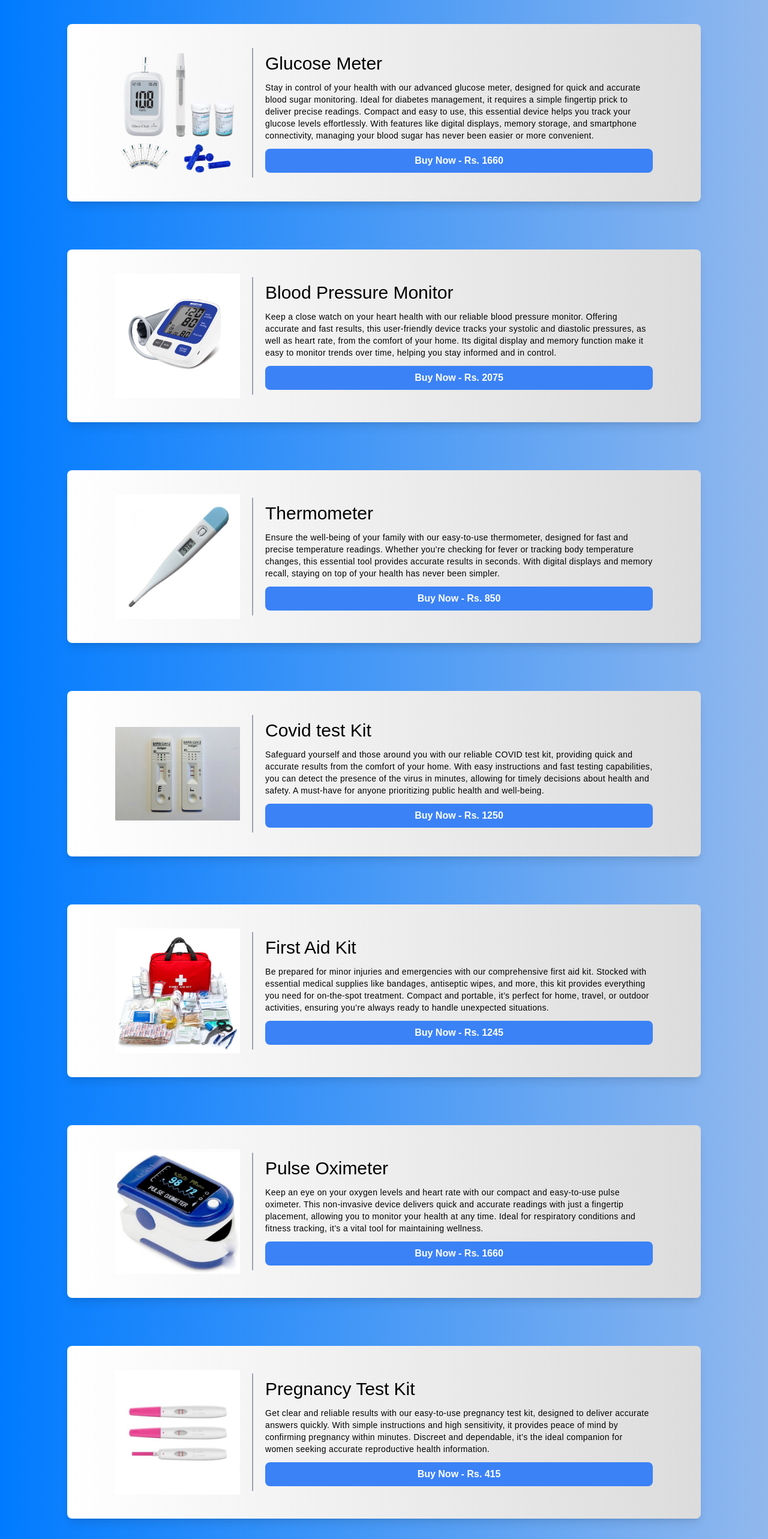
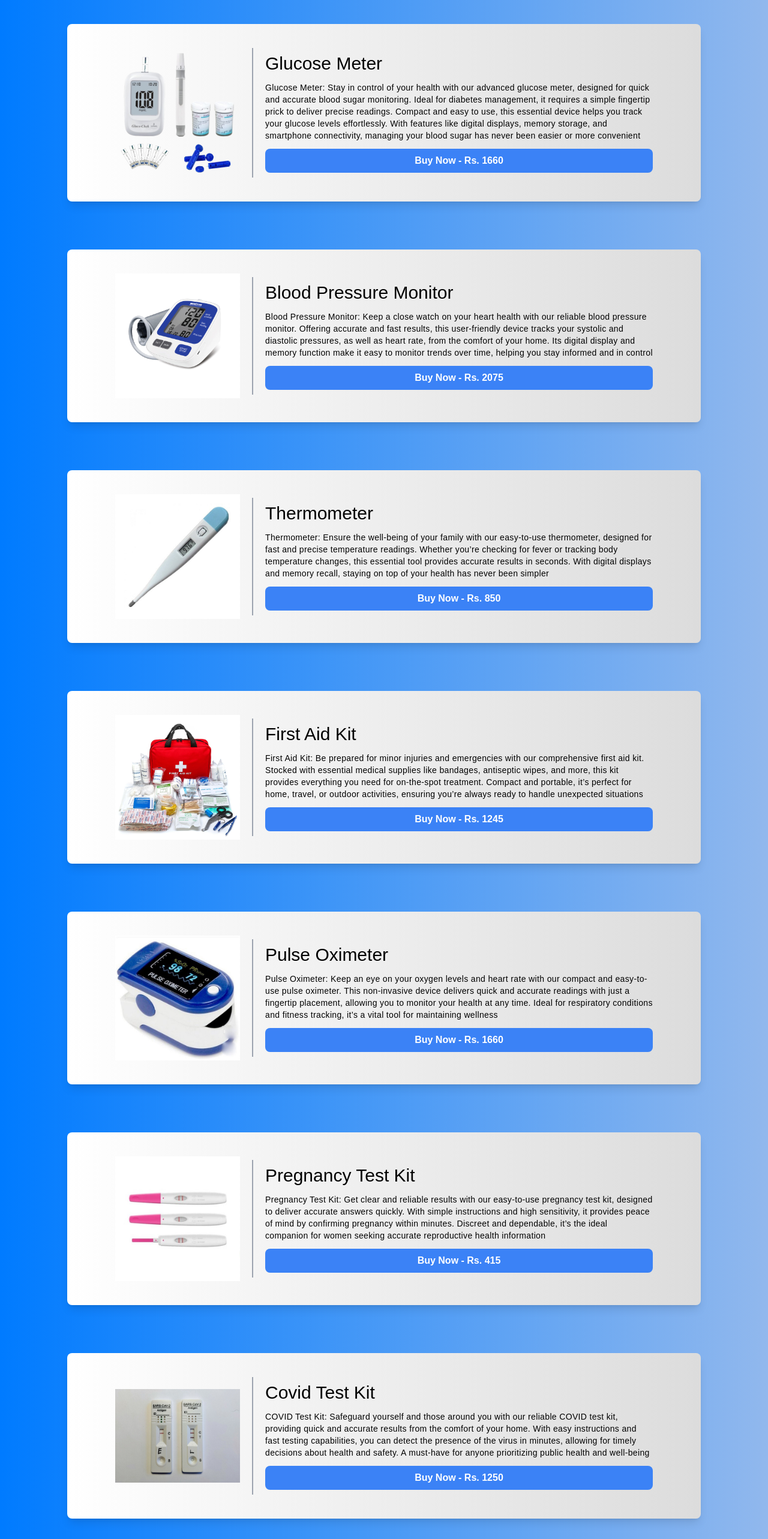
Before and after one commit to Harshit2583/medicoz, a React (Create React App) app: page /shopping in a window 1280 px wide. Shown: the part 120-2686 px from the top of the page at 60% size. Built offline with nearby package versions, Linux system fonts and the light colour scheme.

Commit message:
LangVariablesSet

```diff
--- a/src/Components/AuthPage/LogIn.js
+++ b/src/Components/AuthPage/LogIn.js
@@ -3,6 +3,8 @@ import useLogin from "../../Hooks/useLogin";
 import Logo from "../Common/Logo";
 import Header from "./Header";
 import { Link } from "react-router-dom";
+import lang from "../../Utils/languageConstants";
+import { useSelector } from "react-redux";
 
 const LogIn = () => {
   const {
@@ -16,15 +18,17 @@ const LogIn = () => {
     handleLogin,
   } = useLogin();
 
+  const langKey = useSelector((store) => store.config.lang);
+
   return (
     <div className="font-poppins">
       {/* <Header /> */}
       <div className="body-bg h-screen flex items-center justify-center pt-20">
         <div className="bg-white p-16 px-10 flex flex-col items-center rounded-lg w-[90%] sm:w-[45%] md:w-[35%] lg:w-[30%] xl:w-[22%] shadow-lg">
-          <h1 className="text-3xl font-medium mb-10 mt-2">Login</h1>
+          <h1 className="text-3xl font-medium mb-10 mt-2">{lang[langKey].login}</h1>
           <input
             type="email"
-            placeholder="Email"
+            placeholder={lang[langKey].email}
             onChange={(e) => {
               setEmail(e.target.value);
             }}
@@ -32,7 +36,7 @@ const LogIn = () => {
           ></input>
           <input
             type="password"
-            placeholder="Password"
+            placeholder={lang[langKey].password}
             onChange={(e) => {
               setPassword(e.target.value);
             }}
@@ -54,11 +58,11 @@ const LogIn = () => {
               checked={isRemember}
               onChange={handleRemember}
             ></input>
-            Remember Me
+            {lang[langKey].remember}
           </div>
           <button className="Btn-Container mb-10" onClick={handleLogin}>
             <span className="text">
-              Login {isSubmitting && <LoadingIcon content={""} />}
+            {lang[langKey].login}{isSubmitting && <LoadingIcon content={""} />}
             </span>
 
             <span className="icon-Container">
@@ -84,16 +88,16 @@ const LogIn = () => {
           </button>
 
           <div className="text-center text-xs font-medium mb-4">
-            <p className="mb-1">Forgot Password</p>
+            <p className="mb-1">{lang[langKey].forgotpassword}</p>
             <span className="">
-              Don't have an account?
+            {lang[langKey].haveAccount}
               <Link to={"/signup"}>
               <span
 
                 className="text-blue-500 cursor-pointer"
               >
                 {" "}
-                Sign Up{" "}
+                {lang[langKey].signUp}{" "}
               </span></Link>
             </span>
           </div>
--- a/src/Components/AuthPage/SignUp.js
+++ b/src/Components/AuthPage/SignUp.js
@@ -1,7 +1,9 @@
 import LoadingIcon from "../Common/LoadingIcon";
 import useSignUp from "../../Hooks/useSignUp";
-import Header from "./Header";
+// import Header from "./Header";
 import { Link } from "react-router-dom";
+import lang from "../../Utils/languageConstants";
+import { useSelector } from "react-redux";
 
 const SignUp = () => {
   const {
@@ -14,28 +16,29 @@ const SignUp = () => {
     handleSignIn
   } = useSignUp();
 
+  const langKey = useSelector((store) => store.config.lang);
   return (
     <div className="font-poppins">
       {/* <Header/> */}
     <div className="body-bg h-screen flex items-center justify-center pt-20">
       <div className="bg-white p-16 px-10 flex flex-col items-center rounded-lg w-[90%] sm:w-[45%] md:w-[35%] lg:w-[30%] xl:w-[23.5%]">
-        <h1 className="text-3xl font-medium mb-10 mt-2">Sign Up</h1>
+        <h1 className="text-3xl font-medium mb-10 mt-2"> {lang[langKey].signUp}</h1>
         <input
           ref={name}
           type="text"
-          placeholder="Name"
+          placeholder= {lang[langKey].name}
           className="block py-1 border-b-2 border-black mb-6 outline-none font-medium w-full"
         ></input>
         <input
           ref={email}
           type="email"
-          placeholder="Email"
+          placeholder={lang[langKey].email}
           className="block py-1 border-b-2 border-black mb-6 outline-none font-medium w-full"
         ></input>
         <input
           ref={password}
           type="password"
-          placeholder="Password"
+          placeholder={lang[langKey].password}
           className="block py-1 border-b-2 border-black outline-none font-medium w-full"
         ></input>
         <div className="mb-9 mt-1 w-full">
@@ -48,7 +51,7 @@ const SignUp = () => {
         </div>
         <button className="Btn-Container mb-10" onClick={handleSignIn}>
           <span className="text">
-            Sign In {isSubmitting && <LoadingIcon content={""} />}
+          {lang[langKey].signIn} {isSubmitting && <LoadingIcon content={""} />}
           </span>
           <span className="icon-Container">
             <svg
@@ -73,16 +76,16 @@ const SignUp = () => {
         </button>
 
         <div className="text-center text-xs font-medium mb-4">
-          <p className="mb-1">Forgot Password</p>
+          <p className="mb-1">{lang[langKey].forgetpassword}</p>
           <span className="">
-            Already have an account?
+          {lang[langKey].haveAccount}
             <Link to={"/login"}>
             <span
 
               className="text-blue-500 cursor-pointer"
             >
               {" "}
-              Log In
+              {lang[langKey].login}
             </span>{" "}
             </Link>
           </span>
--- a/src/Components/Common/ShoppingCard.js
+++ b/src/Components/Common/ShoppingCard.js
@@ -1,5 +1,7 @@
 import { useState } from "react";
 import useRazorPay from "../../Hooks/useRazorPay";
+import lang from "../../Utils/languageConstants";
+import { useSelector } from "react-redux";
 
 const ShoppingCard = ({ name, about, image, price }) => {
   const [transactionStatus, setTransactionStatus] = useState(false);
@@ -13,8 +15,9 @@ const ShoppingCard = ({ name, about, image, price }) => {
 
     handlePayment();
   };
+  const langKey = useSelector((store) => store.config.lang);
+  return (
 
-  return (
     <div className="blue-gradient mx-10 md:mx-28 px-2 sm:px-20 py-10 rounded-lg shadow-lg">
       <div className="flex lg:flex-row flex-col gap-5 items-center ">
         <img src={image} alt="glucometer" className="w-52 "></img>
@@ -25,7 +28,7 @@ const ShoppingCard = ({ name, about, image, price }) => {
             className="bg-blue-500 mt-4 lg:mt-0 text-white font-semibold py-2 px-6 rounded-lg hover:text-black flex justify-center"
             onClick={initiatePayment}
           >
-            Buy Now - {"Rs. " + price / 100}
+           {lang[langKey].buyNow} - {"Rs. " + price / 100}
             {transactionStatus && (
               <svg
                 className="animate-spin h-5 w-5 ml-3 mt-[0.15rem]"
--- a/src/Components/Header/Header.js
+++ b/src/Components/Header/Header.js
@@ -76,8 +76,8 @@ const Header = () => {
                   isActive("/shopping") ? "underline underline-offset-8" : ""
                 } ${langKey === "हिन्दी" ? "font-semibold tracking-wide" : ""}`}
               >
-                {/* {lang[langKey].doctor} */}
-                Shopping
+                {lang[langKey].shopping}
+                {/* Shopping */}
               </li>{" "}
             </Link>
             <li className="mr-2 ml-3 rounded-md">
--- a/src/Components/ShoppingPage/MainContainer.js
+++ b/src/Components/ShoppingPage/MainContainer.js
@@ -5,20 +5,21 @@ import CovidTests from "../../Images/covidTest.jpg";
 import FirstAid from "../../Images/firstAidKit.jpg";
 import PulseOximeter from "../../Images/pulseOximeter.jpg";
 import PregnancyKit from "../../Images/PregnancyTestingKit.jpg";
+import lang from "../../Utils/languageConstants";
+import { useSelector } from "react-redux";
+
 
 import ShoppingCard from "../Common/ShoppingCard";
 
 const MainContainer = () => {
+  const langKey = useSelector((store) => store.config.lang);
   return (
     <div className="flex flex-col gap-20">
 
-
       <div className="z-10 relative slideInRight">
         <ShoppingCard
-          name={"Glucose Meter"}
-          about={
-            "Stay in control of your health with our advanced glucose meter, designed for quick and accurate blood sugar monitoring. Ideal for diabetes management, it requires a simple fingertip prick to deliver precise readings. Compact and easy to use, this essential device helps you track your glucose levels effortlessly. With features like digital displays, memory storage, and smartphone connectivity, managing your blood sugar has never been easier or more convenient."
-          }
+          name={lang[langKey].glucosemeterkey}
+          about={lang[langKey].glucosemeter}
           image={glucometer}
           price={166000}
         />
@@ -26,10 +27,8 @@ const MainContainer = () => {
 
       <div className="z-10 relative slideInLeft">
         <ShoppingCard
-          name={"Blood Pressure Monitor"}
-          about={
-            "Keep a close watch on your heart health with our reliable blood pressure monitor. Offering accurate and fast results, this user-friendly device tracks your systolic and diastolic pressures, as well as heart rate, from the comfort of your home. Its digital display and memory function make it easy to monitor trends over time, helping you stay informed and in control."
-          }
+         name={lang[langKey].bloodpressuremonitorkey}
+         about={lang[langKey].bloodpressuremonitor}
           image={BpMeasure}
           price={207500}
         />
@@ -37,32 +36,17 @@ const MainContainer = () => {
 
       <div className="z-10 relative slideInRight">
         <ShoppingCard
-          name={"Thermometer"}
-          about={
-            "Ensure the well-being of your family with our easy-to-use thermometer, designed for fast and precise temperature readings. Whether you’re checking for fever or tracking body temperature changes, this essential tool provides accurate results in seconds. With digital displays and memory recall, staying on top of your health has never been simpler."
-          }
+          name={lang[langKey].thermometerkey}
+          about={lang[langKey].thermometer}
           image={ThermoMeasure}
           price={85000}
         />
       </div>
 
-      <div className="z-10 relative slideInLeft">
-        <ShoppingCard
-          name={"Covid test Kit"}
-          about={
-            "Safeguard yourself and those around you with our reliable COVID test kit, providing quick and accurate results from the comfort of your home. With easy instructions and fast testing capabilities, you can detect the presence of the virus in minutes, allowing for timely decisions about health and safety. A must-have for anyone prioritizing public health and well-being."
-          }
-          image={CovidTests}
-          price={125000}
-        />
-      </div>
-
       <div className="z-10 relative slideInRight">
         <ShoppingCard
-          name={"First Aid Kit"}
-          about={
-            "Be prepared for minor injuries and emergencies with our comprehensive first aid kit. Stocked with essential medical supplies like bandages, antiseptic wipes, and more, this kit provides everything you need for on-the-spot treatment. Compact and portable, it’s perfect for home, travel, or outdoor activities, ensuring you’re always ready to handle unexpected situations."
-          }
+        name={lang[langKey].firstaidkitkey}
+        about={lang[langKey].firstaidkit}
           image={FirstAid}
           price={124500}
         />
@@ -70,10 +54,8 @@ const MainContainer = () => {
 
       <div className="z-10 relative slideInLeft">
         <ShoppingCard
-          name={"Pulse Oximeter"}
-          about={
-            "Keep an eye on your oxygen levels and heart rate with our compact and easy-to-use pulse oximeter. This non-invasive device delivers quick and accurate readings with just a fingertip placement, allowing you to monitor your health at any time. Ideal for respiratory conditions and fitness tracking, it’s a vital tool for maintaining wellness."
-          }
+         name={lang[langKey].pulseoximeterkey}
+         about={lang[langKey].pulseoximeter}
           image={PulseOximeter}
           price={166000}
         />
@@ -81,12 +63,19 @@ const MainContainer = () => {
 
       <div className="z-10 relative slideInLeft">
         <ShoppingCard
-          name={"Pregnancy Test Kit"}
-          about={
-            "Get clear and reliable results with our easy-to-use pregnancy test kit, designed to deliver accurate answers quickly. With simple instructions and high sensitivity, it provides peace of mind by confirming pregnancy within minutes. Discreet and dependable, it’s the ideal companion for women seeking accurate reproductive health information."
-          }
+          name={lang[langKey].pregnancytestkitkey}
+          about={lang[langKey].pregnancytestkit}
           image={PregnancyKit}
           price={41500}
+        />
+      </div>
+
+      <div className="z-10 relative slideInLeft">
+        <ShoppingCard
+         name={lang[langKey].covidtestkitkey}
+         about={lang[langKey].covidtestkit}
+          image={CovidTests}
+          price={125000}
         />
       </div>
 
--- a/src/Utils/languageConstants.js
+++ b/src/Utils/languageConstants.js
@@ -37,6 +37,13 @@ const lang = {
     signIn :"Sign In",
     buyNow :"Buy Now",
     shopping:"Shopping",
+    glucosemeterkey: "Glucose Meter",
+    bloodpressuremonitorkey: "Blood Pressure Monitor",
+    thermometerkey: "Thermometer",
+    covidtestkitkey: "Covid Test Kit",
+    firstaidkitkey: "First Aid Kit",
+    pulseoximeterkey: "Pulse Oximeter",
+    pregnancytestkitkey: "Pregnancy Test Kit",
     glucosemeter:"Glucose Meter: Stay in control of your health with our advanced glucose meter, designed for quick and accurate blood sugar monitoring. Ideal for diabetes management, it requires a simple fingertip prick to deliver precise readings. Compact and easy to use, this essential device helps you track your glucose levels effortlessly. With features like digital displays, memory storage, and smartphone connectivity, managing your blood sugar has never been easier or more convenient",
     bloodpressuremonitor:"Blood Pressure Monitor: Keep a close watch on your heart health with our reliable blood pressure monitor. Offering accurate and fast results, this user-friendly device tracks your systolic and diastolic pressures, as well as heart rate, from the comfort of your home. Its digital display and memory function make it easy to monitor trends over time, helping you stay informed and in control",
     thermometer:"Thermometer: Ensure the well-being of your family with our easy-to-use thermometer, designed for fast and precise temperature readings. Whether you’re checking for fever or tracking body temperature changes, this essential tool provides accurate results in seconds. With digital displays and memory recall, staying on top of your health has never been simpler",
@@ -116,6 +123,14 @@ const lang = {
       signIn: "साइन इन करें",
       buyNow: "अभी खरीदें",
       shopping: "खरीदारी",
+      glucosemeterkey: "ग्लूकोज मीटर",
+bloodpressuremonitorkey: "रक्तचाप मॉनिटर",
+thermometerkey: "थर्मामीटर",
+covidtestkitkey: "कोविड टेस्ट किट",
+firstaidkitkey: "प्राथमिक उपचार किट",
+pulseoximeterkey: "पल्स ऑक्सीमीटर",
+pregnancytestkitkey: "गर्भावस्था परीक्षण किट",
+
       glucosemeter: "ग्लूकोज मीटर: हमारी उन्नत ग्लूकोज मीटर के साथ अपने स्वास्थ्य पर नियंत्रण रखें, जो त्वरित और सटीक रक्त शर्करा की निगरानी के लिए डिज़ाइन किया गया है। मधुमेह प्रबंधन के लिए आदर्श, यह उपकरण सरल फिंगरप्रिक से सटीक रीडिंग देता है। कॉम्पैक्ट और उपयोग में आसान, यह आवश्यक उपकरण आपको अपने ग्लूकोज स्तर को आसानी से ट्रैक करने में मदद करता है। डिजिटल डिस्प्ले, मेमोरी स्टोरेज, और स्मार्टफोन कनेक्टिविटी जैसी सुविधाओं के साथ, आपके रक्त शर्करा का प्रबंधन पहले से कहीं अधिक आसान और सुविधाजनक हो गया है।",
       bloodpressuremonitor: "ब्लड प्रेशर मॉनिटर: अपने दिल के स्वास्थ्य पर नज़र रखें हमारे विश्वसनीय ब्लड प्रेशर मॉनिटर के साथ। यह उपयोगकर्ता के अनुकूल उपकरण सटीक और त्वरित परिणाम प्रदान करता है, जिससे आप घर बैठे सिस्टोलिक और डायस्टोलिक दबाव के साथ-साथ हृदय गति की निगरानी कर सकते हैं। इसका डिजिटल डिस्प्ले और मेमोरी फ़ंक्शन समय के साथ रुझानों की निगरानी को आसान बनाता है, जिससे आप हमेशा सूचित और नियंत्रण में रह सकते हैं।",
       thermometer: "थर्मामीटर: हमारे आसान-से-उपयोग वाले थर्मामीटर के साथ अपने परिवार की भलाई सुनिश्चित करें, जो तेज और सटीक तापमान रीडिंग के लिए डिज़ाइन किया गया है। चाहे आपको बुखार की जांच करनी हो या शरीर के तापमान में बदलाव को ट्रैक करना हो, यह आवश्यक उपकरण सेकंडों में सटीक परिणाम देता है। डिजिटल डिस्प्ले और मेमोरी रिकॉल के साथ, अपने स्वास्थ्य पर नज़र रखना पहले से कहीं अधिक सरल हो गया है।",
@@ -188,6 +203,13 @@ const lang = {
       signIn: "Iniciar sesión",
       buyNow: "Compra ahora",
       shopping: "Compras",
+      glucosemeterkey: "Glucómetro",
+bloodpressuremonitorkey: "Monitor de Presión Arterial",
+thermometerkey: "Termómetro",
+covidtestkitkey: "Kit de Prueba de Covid",
+firstaidkitkey: "Botiquín de Primeros Auxilios",
+pulseoximeterkey: "Oxímetro de Pulso",
+pregnancytestkitkey: "Kit de Prueba de Embarazo",
       glucosemeter: "Glucómetro: Controla tu salud con nuestro avanzado glucómetro, diseñado para una monitorización rápida y precisa de los niveles de azúcar en la sangre. Ideal para el manejo de la diabetes, este dispositivo ofrece lecturas precisas con una simple punción en el dedo. Compacto y fácil de usar, es una herramienta esencial para rastrear tus niveles de glucosa con facilidad. Con características como pantalla digital, almacenamiento de memoria y conectividad con smartphones, gestionar tu azúcar en sangre es más fácil y conveniente que nunca.",
       bloodpressuremonitor: "Monitor de presión arterial: Controla la salud de tu corazón con nuestro confiable monitor de presión arterial. Este dispositivo fácil de usar ofrece resultados precisos y rápidos, permitiéndote monitorear la presión sistólica y diastólica, así como la frecuencia cardíaca desde la comodidad de tu hogar. Su pantalla digital y función de memoria facilitan el seguimiento de las tendencias a lo largo del tiempo, manteniéndote siempre informado y en control.",
       thermometer: "Termómetro: Asegura el bienestar de tu familia con nuestro termómetro fácil de usar, diseñado para lecturas de temperatura rápidas y precisas. Ya sea que necesites verificar fiebre o rastrear cambios en la temperatura corporal, este dispositivo esencial proporciona resultados precisos en segundos. Con pantalla digital y recuerdo de memoria, hacer un seguimiento de tu salud nunca ha sido tan sencillo.",
@@ -259,6 +281,14 @@ const lang = {
       signIn: "سائن ان کریں",
       buyNow: "اب خریدیں",
       shopping: "خریداری",
+      glucosemeterkey: "گلوکوز میٹر",
+bloodpressuremonitorkey: "بلڈ پریشر مانیٹر",
+thermometerkey: "تھرمامیٹر",
+covidtestkitkey: "کووڈ ٹیسٹ کٹ",
+firstaidkitkey: "فرسٹ ایڈ کٹ",
+pulseoximeterkey: "پلس آکسی میٹر",
+pregnancytestkitkey: "حمل کا ٹیسٹ کٹ",
+
       glucosemeter: "گلوکوز میٹر: اپنے صحت پر کنٹرول حاصل کریں ہمارے جدید گلوکوز میٹر کے ساتھ، جو خون کی شکر کی تیز اور درست نگرانی کے لئے ڈیزائن کیا گیا ہے۔ ذیابیطس کے انتظام کے لئے مثالی، یہ آلہ سادہ انگلی چُھپ سے درست پڑھن دیتا ہے۔ کمپیکٹ اور استعمال میں آسان، یہ ضروری آلہ آپ کو اپنے گلوکوز کی سطح کو آسانی سے ٹریک کرنے میں مدد دیتا ہے۔ ڈیجیٹل ڈسپلے، میموری اسٹوریج، اور اسمارٹ فون کنیکٹیوٹی جیسی خصوصیات کے ساتھ، آپ کے خون کی شکر کا انتظام پہلے سے کہیں زیادہ آسان اور آرام دہ ہو گیا ہے۔",
       bloodpressuremonitor: "بلڈ پریشر مانیٹر: اپنے دل کی صحت پر نظر رکھیں ہمارے قابل اعتماد بلڈ پریشر مانیٹر کے ساتھ۔ یہ صارف دوست آلہ درست اور تیز نتائج فراہم کرتا ہے، جس سے آپ گھر بیٹھے sistolic اور diastolic دباؤ کے ساتھ ساتھ دل کی دھڑکن کی نگرانی کر سکتے ہیں۔ اس کی ڈیجیٹل ڈسپلے اور میموری فنکشن وقت کے ساتھ رجحانات کی نگرانی کو آسان بناتا ہے، جس سے آپ ہمیشہ باخبر اور کنٹرول میں رہ سکتے ہیں۔",
       thermometer: "تھرمامیٹر: اپنے خاندان کی فلاح و بہبود کو یقینی بنائیں ہمارے استعمال میں آسان تھرمامیٹر کے ساتھ، جو تیز اور درست درجہ حرارت کی پڑھائی کے لئے ڈیزائن کیا گیا ہے۔ چاہے آپ کو بخار چیک کرنا ہو یا جسم کے درجہ حرارت میں تبدیلیوں کو ٹریک کرنا ہو، یہ ضروری آلہ سیکنڈوں میں درست نتائج دیتا ہے۔ ڈیجیٹل ڈسپلے اور میموری ریکال کے ساتھ، آپ کی صحت پر نظر رکھنا پہلے سے کہیں زیادہ آسان ہو گیا ہے۔",
@@ -329,6 +359,13 @@ const lang = {
       signIn: "Se connecter",
       buyNow: "Achetez maintenant",
       shopping: "Shopping",
+      glucosemeterkey: "Glucosemètre",
+      bloodpressuremonitorkey: "Tensiomètre",
+      thermometerkey: "Thermomètre",
+      covidtestkitkey: "Kit de test Covid",
+      firstaidkitkey: "Trousse de premiers secours",
+      pulseoximeterkey: "Oxymètre de pouls",
+      pregnancytestkitkey: "Kit de test de grossesse",
       glucosemeter: "Glucomètre : Gardez le contrôle de votre santé avec notre glucomètre avancé, conçu pour une surveillance rapide et précise de la glycémie. Idéal pour la gestion du diabète, cet appareil fournit des lectures précises à partir d'une simple piqûre au doigt. Compact et facile à utiliser, cet outil essentiel vous aide à suivre facilement votre taux de glucose. Avec des fonctionnalités telles qu'un affichage numérique, un stockage de mémoire et une connectivité avec les smartphones, la gestion de votre glycémie est devenue plus facile et plus pratique que jamais.",
       bloodpressuremonitor: "Moniteur de pression artérielle : Surveillez la santé de votre cœur avec notre moniteur de pression artérielle fiable. Cet appareil convivial fournit des résultats précis et rapides, vous permettant de surveiller la pression systolique et diastolique ainsi que la fréquence cardiaque depuis chez vous. Son affichage numérique et sa fonction de mémoire facilitent le suivi des tendances au fil du temps, vous permettant de rester informé et en contrôle.",
       thermometer: "Thermomètre : Assurez le bien-être de votre famille avec notre thermomètre facile à utiliser, conçu pour des mesures de température rapides et précises. Que vous ayez besoin de vérifier une fièvre ou de suivre les variations de température corporelle, cet outil essentiel fournit des résultats précis en quelques secondes. Avec un affichage numérique et une fonction de rappel de mémoire, suivre votre santé est devenu plus simple que jamais.",
```
